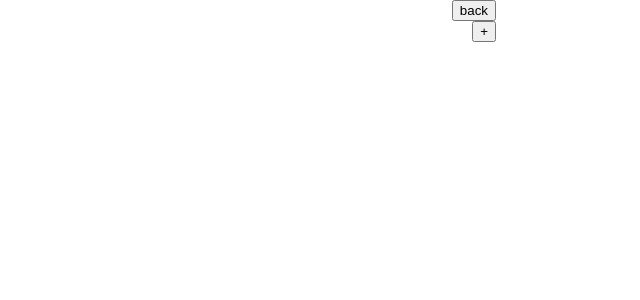
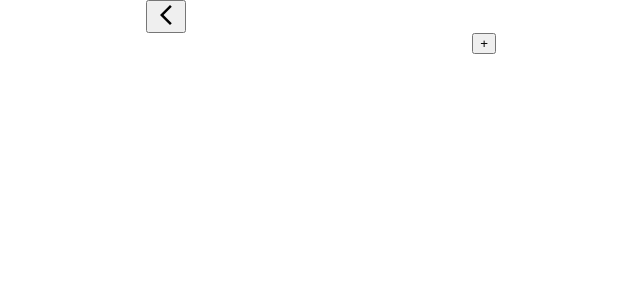
Before and after one commit to mbrezov/BeautyVault, a React (Create React App) app in the folder client/: page /1 in a window 1280 px wide. Shown: the top 300 px of the page, without its empty margins (319-959 px from the left). Built offline with nearby package versions, Linux system fonts and the light colour scheme.

Commit message:
bac button icon added

```diff
--- /dev/null
+++ b/client/src/pages/ProductPage/ProductPage.module.scss
@@ -0,0 +1,4 @@
+.container {
+    width: 350px;
+    background-color: bisque;
+}
--- a/client/src/pages/ProductPage/ProductPage.tsx
+++ b/client/src/pages/ProductPage/ProductPage.tsx
@@ -1,11 +1,14 @@
 import axios from "axios";
-import { useParams } from "react-router-dom";
+import { useParams, useNavigate } from "react-router-dom";
 import { useEffect, useState } from "react";
 import { IProduct } from "../../interfaces/interface";
+import styles from "./ProductPage.module.scss";
+import { BackIcon } from "../../utility/icons";
 
 const ProductPage = () => {
     const { categoryId, subcategoryId, productId } = useParams();
     const [productData, setProductData] = useState<IProduct>();
+    let back = useNavigate();
 
     const api = process.env.REACT_APP_PRODUCT;
 
@@ -32,6 +35,10 @@ const ProductPage = () => {
     }, [api, categoryId, subcategoryId, productId]);
 
     return (
+        <div className={styles.container}>
+            <button onClick={() => back(-1)}>
+                <BackIcon />
+            </button>
             <div>
                 <h1>{productData?.title}</h1>
                 <div> {productData?.description}</div>
@@ -42,6 +49,7 @@ const ProductPage = () => {
                     <div>nemoj kupiti</div>
                 )}
             </div>
+        </div>
     );
 };
 
--- a/client/src/pages/ProductsPage/ProductsPage.tsx
+++ b/client/src/pages/ProductsPage/ProductsPage.tsx
@@ -3,6 +3,7 @@ import { useEffect, useState } from "react";
 import ProductCard from "../../components/ProductCard/ProductCard";
 import { useParams, useNavigate } from "react-router-dom";
 import { IProduct } from "../../interfaces/interface";
+import { BackIcon } from "../../utility/icons";
 import styles from "./ProductsPage.module.scss";
 
 interface INewProduct {
@@ -79,7 +80,7 @@ const ProductsPage = () => {
     return (
         <div className={styles.container}>
             <button className={styles.back_button} onClick={() => back(-1)}>
-                back
+                <BackIcon />
             </button>
             <button
                 className={styles.add_button}
--- a/client/src/pages/SubCategoryPage/SubCategoryPage.tsx
+++ b/client/src/pages/SubCategoryPage/SubCategoryPage.tsx
@@ -4,6 +4,7 @@ import { useParams, useNavigate } from "react-router-dom";
 import SubcategoryCard from "../../components/SubcategoryCard/SubcategoryCard";
 import { ISubcategory } from "../../interfaces/interface";
 import styles from "./Subcategory.module.scss";
+import { BackIcon } from "../../utility/icons";
 
 const SubcategoryPage = () => {
     const [subcategories, setSubcategories] = useState<ISubcategory[]>([]);
@@ -48,8 +49,15 @@ const SubcategoryPage = () => {
 
     return (
         <div className={styles.container}>
-            <button onClick={() => back(-1)}>back</button>
-            <button onClick={() => setDialogOpen(true)}>+</button>
+            <button className={styles.back_button} onClick={() => back(-1)}>
+                <BackIcon />
+            </button>
+            <button
+                className={styles.add_button}
+                onClick={() => setDialogOpen(true)}
+            >
+                +
+            </button>
             {isDialogOpen && (
                 <dialog open>
                     <form onSubmit={addNewSubcategory} className={styles.form}>
--- a/client/src/pages/SubCategoryPage/Subcategory.module.scss
+++ b/client/src/pages/SubCategoryPage/Subcategory.module.scss
@@ -4,7 +4,11 @@
     align-items: center;
     width: 350px;
 
-    button {
+    .back_button {
+        align-self: flex-start;
+    }
+
+    .add_button {
         align-self: flex-end;
     }
 
--- /dev/null
+++ b/client/src/utility/icons.tsx
@@ -0,0 +1,16 @@
+export function BackIcon() {
+    return (
+        <svg
+            xmlns="http://www.w3.org/2000/svg"
+            enable-background="new 0 0 24 24"
+            height="24"
+            viewBox="0 0 24 24"
+            width="24"
+        >
+            <rect fill="none" height="24" width="24" />
+            <g>
+                <polygon points="17.77,3.77 16,2 6,12 16,22 17.77,20.23 9.54,12" />
+            </g>
+        </svg>
+    );
+}
```
Also changed, not shown: client/src/components/SubCategoryCard/SubCategoryCard.module.scss (indentation only). Lines whose indentation alone changed are shown as unchanged.
